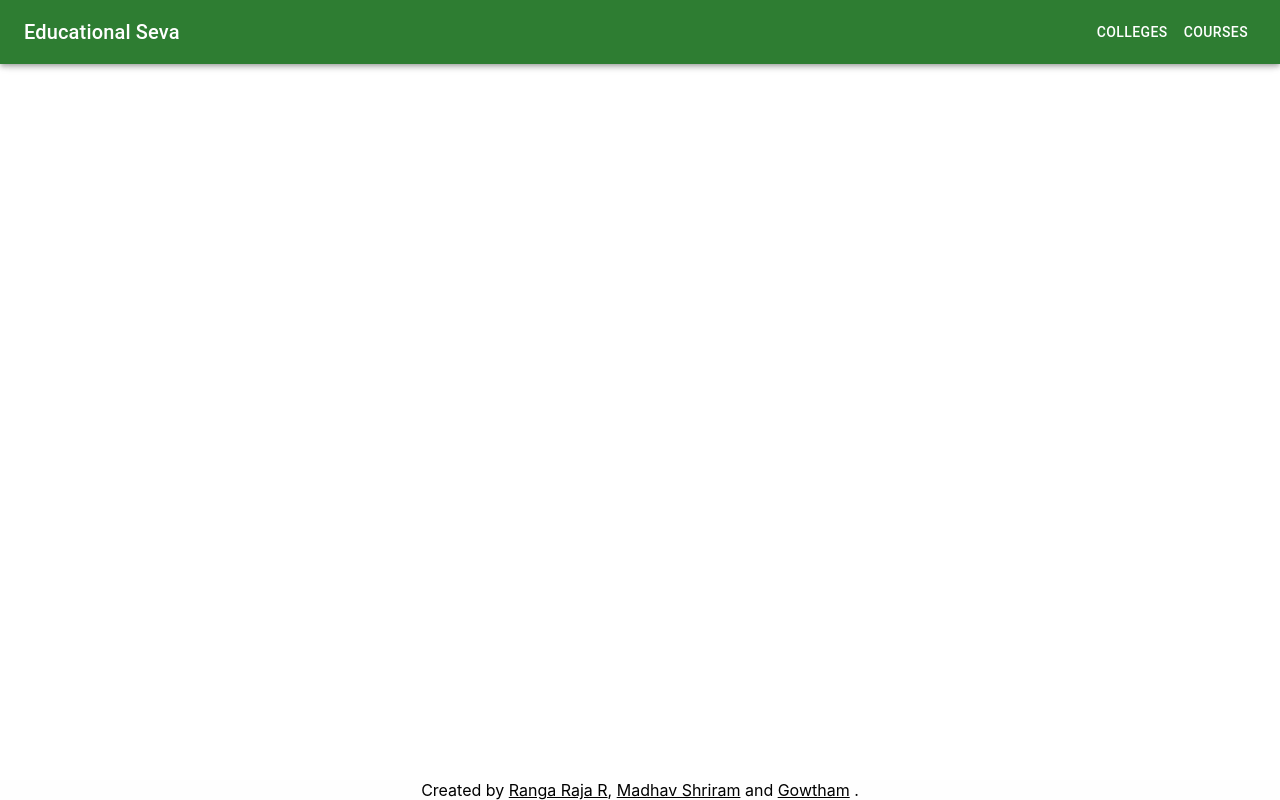
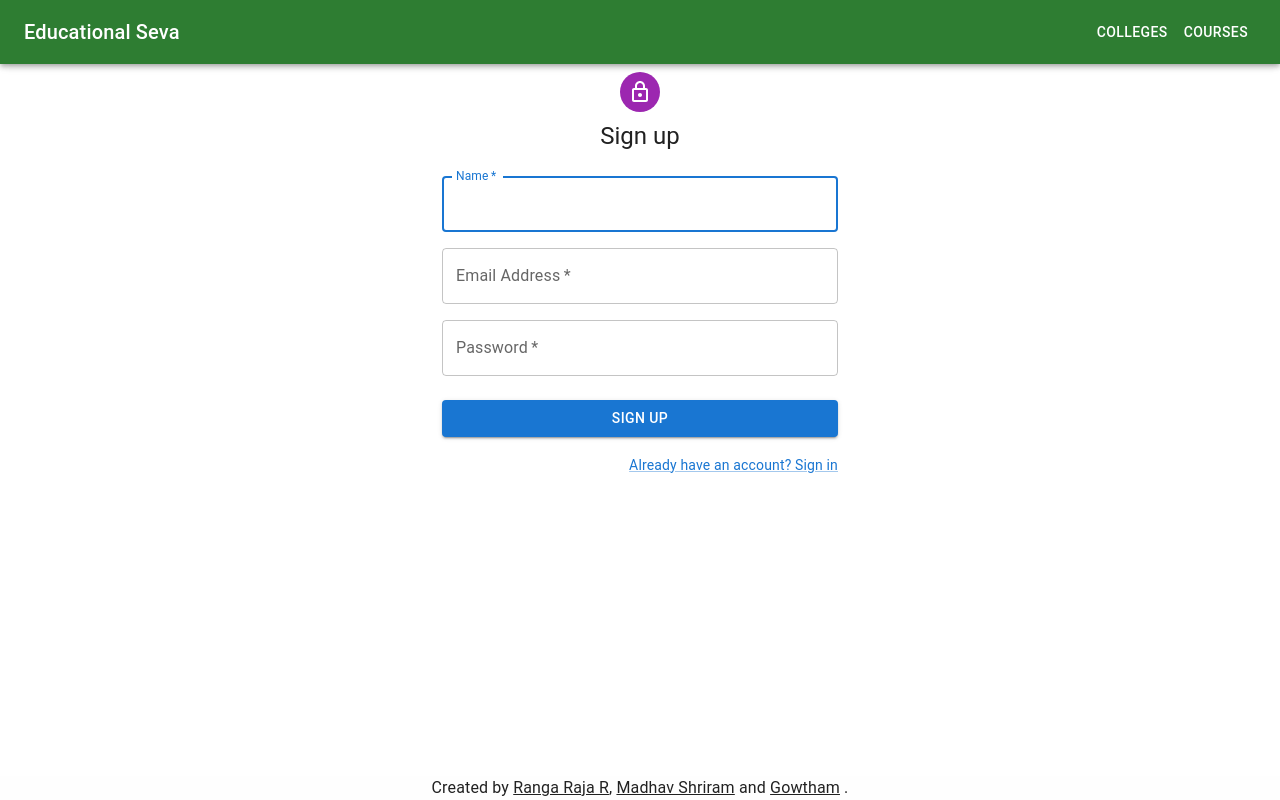
Before and after one commit to RangaRaja-R/educational-website-reactjs, a React (Create React App) app: page /#/signup in a window 1280 px wide. Built offline with nearby package versions, Linux system fonts and the light colour scheme.

Commit message:
user frontend

```diff
--- a/src/App.js
+++ b/src/App.js
@@ -9,6 +9,9 @@
 import Degree from "./modo/degree";
 import Link from "@mui/material/Link";
 import Dashboard from "./modo/tempDash";
+import SignIn from "./modo/signin";
+import SignUp from "./modo/signup";
+
 
 function Copyright(props) {
   return (
@@ -63,6 +66,8 @@
     <div>
       <Dashboard />
       <Routes>
+        <Route path="/login" element={<SignIn/>}/>
+        <Route path="/signup" element={<SignUp/>}/>
         <Route path="/" element={<Home />} />
         <Route path="/course-list" element={<Courses />} />
         <Route path="/college-list" element={<ClgList />} />
--- /dev/null
+++ b/src/modo/signin.css
@@ -0,0 +1,3 @@
+#email{
+    background-color:'green';
+}
--- /dev/null
+++ b/src/modo/signin.js
@@ -0,0 +1,105 @@
+import * as React from 'react';
+import Avatar from '@mui/material/Avatar';
+import Button from '@mui/material/Button';
+import CssBaseline from '@mui/material/CssBaseline';
+import TextField from '@mui/material/TextField';
+import FormControlLabel from '@mui/material/FormControlLabel';
+import Checkbox from '@mui/material/Checkbox';
+import Link from '@mui/material/Link';
+import Grid from '@mui/material/Grid';
+import Box from '@mui/material/Box';
+import LockOutlinedIcon from '@mui/icons-material/LockOutlined';
+import Typography from '@mui/material/Typography';
+import Container from '@mui/material/Container';
+import { createTheme, ThemeProvider } from '@mui/material/styles';
+import { useState } from 'react';
+import axios from 'axios';
+
+const defaultTheme = createTheme();
+
+export default function SignIn() {
+    const [username,setUsername]=useState("");
+    const [hash,setHash]=useState("");
+  const handleSubmit = (event) => {
+    event.preventDefault();
+    axios.post("http://localhost:8080/user/login", {
+        "username":username,
+        "hash":hash
+    }).then((res)=>console.log(res))
+  };
+
+  return (
+    <ThemeProvider theme={defaultTheme}>
+      <Container component="main" maxWidth="xs">
+        <CssBaseline />
+        <Box
+          sx={{
+            marginTop: 8,
+            display: 'flex',
+            flexDirection: 'column',
+            alignItems: 'center',
+          }}
+        >
+          <Avatar sx={{ m: 1, bgcolor: 'green' }}>
+            <LockOutlinedIcon />
+          </Avatar>
+          <Typography component="h1" variant="h5">
+            Sign in
+          </Typography>
+          <Box component="form" onSubmit={handleSubmit} noValidate sx={{ mt: 1 }}>
+            <TextField
+              margin="normal"
+              required
+              fullWidth
+              id="email"
+              label="Email Address/username"
+              name="email"
+              autoComplete="email"
+              value={username}
+              onChange={(e)=>{setUsername(e.target.value)}}
+              autoFocus
+
+            />
+            <TextField
+              margin="normal"
+              required
+              fullWidth
+              name="password"
+              label="Password"
+              type="password"
+              id="password"
+              autoComplete="current-password"
+              value={hash}
+              onChange={(e)=>{setHash(e.target.value)}}
+            />
+            <FormControlLabel
+              control={<Checkbox value="remember" color="success" />}
+              label="Remember me"
+            />
+            <Button
+              type="submit"
+              onSubmit={handleSubmit}
+              fullWidth
+              variant="contained"
+              sx={{ mt: 3, mb: 2 }}
+            >
+              Sign In
+            </Button>
+            <Grid container>
+              <Grid item xs>
+                <Link href="#" variant="body2">
+                  Forgot password?
+                </Link>
+              </Grid>
+              <Grid item>
+                <Link href="#" variant="body2">
+                  {"Don't have an account? Sign Up"}
+                </Link>
+              </Grid>
+            </Grid>
+          </Box>
+        </Box>
+      </Container>
+    </ThemeProvider>
+  );
+}
--- /dev/null
+++ b/src/modo/signup.js
@@ -0,0 +1,113 @@
+import * as React from 'react';
+import Avatar from '@mui/material/Avatar';
+import Button from '@mui/material/Button';
+import CssBaseline from '@mui/material/CssBaseline';
+import TextField from '@mui/material/TextField';
+import Link from '@mui/material/Link';
+import Grid from '@mui/material/Grid';
+import Box from '@mui/material/Box';
+import LockOutlinedIcon from '@mui/icons-material/LockOutlined';
+import Typography from '@mui/material/Typography';
+import Container from '@mui/material/Container';
+import { createTheme, ThemeProvider } from '@mui/material/styles';
+import { useState } from 'react';
+import axios from 'axios';
+import { useNavigate } from 'react-router-dom';
+
+const defaultTheme = createTheme();
+
+export default function SignUp() {
+    const[name,setName]=useState("");
+    const[email,setEmail]=useState("");
+    const[hash,setHash]=useState("");
+    const navi = useNavigate();
+  const handleSubmit = (event) => {
+    event.preventDefault();
+    axios.post("http://localhost:8080/user/signup",{
+        "username":name,
+        "mail":email,
+        "hash":hash
+    }).then((res) => (navi("/login")))
+  };
+
+  return (
+    <ThemeProvider theme={defaultTheme}>
+      <Container component="main" maxWidth="xs">
+        <CssBaseline />
+        <Box
+          sx={{
+            marginTop: 8,
+            display: 'flex',
+            flexDirection: 'column',
+            alignItems: 'center',
+          }}
+        >
+          <Avatar sx={{ m: 1, bgcolor: 'secondary.main' }}>
+            <LockOutlinedIcon />
+          </Avatar>
+          <Typography component="h1" variant="h5">
+            Sign up
+          </Typography>
+          <Box component="form" noValidate onSubmit={handleSubmit} sx={{ mt: 3 }}>
+            <Grid container spacing={2}>
+              <Grid item xs={12}>
+                <TextField
+                  autoComplete="given-name"
+                  name="Name"
+                  required
+                  fullWidth
+                  id="firstName"
+                  label="Name"
+                  value={name}
+                  onChange={(e)=>{setName(e.target.value)}}
+                  autoFocus
+                />
+              </Grid>
+              <Grid item xs={12}>
+                <TextField
+                  required
+                  fullWidth
+                  id="email"
+                  label="Email Address"
+                  name="email"
+                  autoComplete="email"
+                  value={email}
+                  onChange={(e)=>{setEmail(e.target.value)}}
+                />
+              </Grid>
+              <Grid item xs={12}>
+                <TextField
+                  required
+                  fullWidth
+                  name="password"
+                  label="Password"
+                  type="password"
+                  id="password"
+                  value={hash}
+                  onChange={(e)=>{setHash(e.target.value)}}
+                  autoComplete="new-password"
+                />
+              </Grid>
+            </Grid>
+            <Button
+              type="submit"
+              fullWidth
+              variant="contained"
+              onClick={handleSubmit}
+              sx={{ mt: 3, mb: 2 }}
+            >
+              Sign Up
+            </Button>
+            <Grid container justifyContent="flex-end">
+              <Grid item>
+                <Link href="#/signup" variant="body2">
+                  Already have an account? Sign in
+                </Link>
+              </Grid>
+            </Grid>
+          </Box>
+        </Box>
+      </Container>
+    </ThemeProvider>
+  );
+}
```
Also changed, not shown: 2 other files (tests, documents, lock files or other folders).
